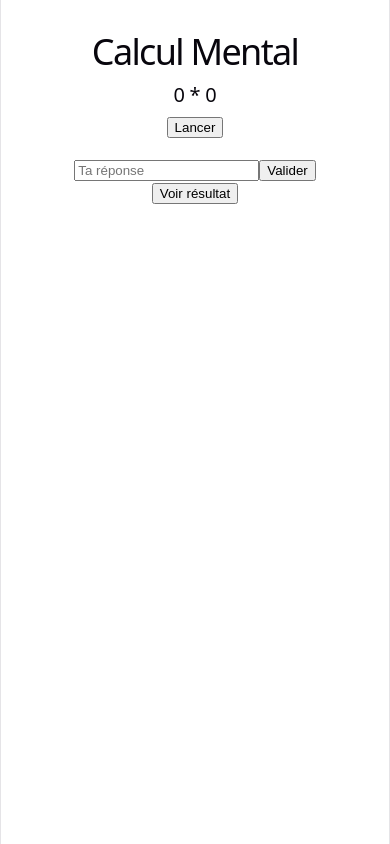
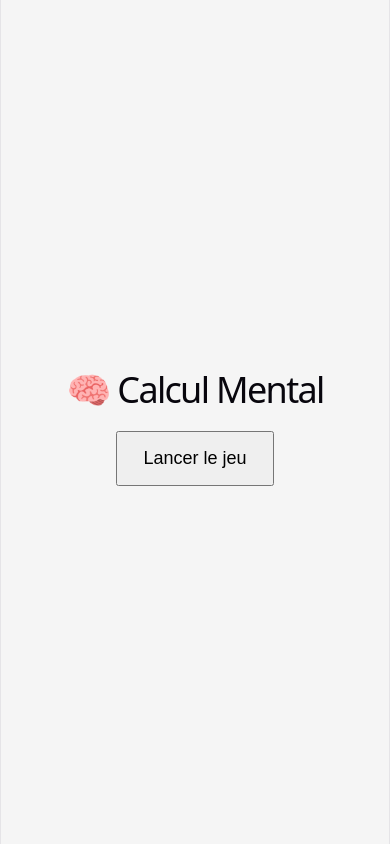
Before and after one commit to RereLeRonron/calcul-mental, a React (Vite) app: page / in a window 390 px wide. Built offline with nearby package versions, Linux system fonts and the light colour scheme.

Commit message:
UI mobile version

```diff
--- a/src/App.jsx
+++ b/src/App.jsx
@@ -1,65 +1,134 @@
-import { useState } from "react";
+import { useState, useEffect } from "react";
 
 export default function App() {
+  const [screen, setScreen] = useState("home");
   const [a, setA] = useState(0);
   const [b, setB] = useState(0);
-  const [operator, setOperator] = useState("*");
+  const [op, setOp] = useState("*");
   const [answer, setAnswer] = useState("");
-  const [result, setResult] = useState(null);
-  const [showResult, setShowResult] = useState(false);
+
+  const [score, setScore] = useState(0);
+  const [time, setTime] = useState(30);
+  const [running, setRunning] = useState(false);
 
   const generate = () => {
-    const num1 = Math.floor(Math.random() * 90 + 10);
-    const num2 = Math.floor(Math.random() * 90 + 10);
-    setA(num1);
-    setB(num2);
+    const ops = ["+", "-", "*"];
+    setA(Math.floor(Math.random() * 90 + 10));
+    setB(Math.floor(Math.random() * 90 + 10));
+    setOp(ops[Math.floor(Math.random() * ops.length)]);
     setAnswer("");
-    setResult(null);
-    setShowResult(false);
   };
 
   const check = () => {
-    let correct;
-    if (operator === "+") correct = a + b;
-    if (operator === "-") correct = a - b;
-    if (operator === "*") correct = a * b;
+    let res;
+    if (op === "+") res = a + b;
+    if (op === "-") res = a - b;
+    if (op === "*") res = a * b;
 
-    setResult(Number(answer) === correct);
+    if (Number(answer) === res) {
+      setScore((s) => s + 1);
+    }
+  };
+
+  useEffect(() => {
+    if (!running) return;
+
+    const t = setInterval(() => {
+      setTime((x) => {
+        if (x <= 1) {
+          clearInterval(t);
+          setRunning(false);
+          setScreen("end");
+          return 0;
+        }
+        return x - 1;
+      });
+    }, 1000);
+
+    return () => clearInterval(t);
+  }, [running]);
+
+  const start = () => {
+    setScore(0);
+    setTime(30);
+    setRunning(true);
+    generate();
+    setScreen("game");
   };
 
   return (
-    <div style={{ padding: 20, fontFamily: "sans-serif" }}>
-      <h1>Calcul Mental</h1>
+    <div style={styles.container}>
 
-      <h2>{a} {operator} {b}</h2>
+      {screen === "home" && (
+        <div style={styles.center}>
+          <h1>🧠 Calcul Mental</h1>
+          <button style={styles.btn} onClick={start}>
+            Lancer le jeu
+          </button>
+        </div>
+      )}
 
-      <button onClick={generate}>Lancer</button>
+      {screen === "game" && (
+        <div style={styles.center}>
+          <h2>{a} {op} {b}</h2>
 
-      <div style={{ marginTop: 20 }}>
-        <input
-          type="number"
-          value={answer}
-          onChange={(e) => setAnswer(e.target.value)}
-          placeholder="Ta réponse"
-        />
-        <button onClick={check}>Valider</button>
-      </div>
+          <input
+            style={styles.input}
+            value={answer}
+            onChange={(e) => setAnswer(e.target.value)}
+            type="number"
+          />
 
-      {result === true && <h3 style={{ color: "green" }}>✔ Bravo</h3>}
-      {result === false && <h3 style={{ color: "red" }}>❌ Faux</h3>}
+          <button
+            style={styles.btn}
+            onClick={() => {
+              check();
+              generate();
+            }}
+          >
+            Valider
+          </button>
 
-      <button onClick={() => setShowResult(!showResult)}>
-        Voir résultat
-      </button>
+          <p>⏱️ {time}s</p>
+          <p>🏆 Score : {score}</p>
+        </div>
+      )}
 
-      {showResult && result !== null && (
-        <p>
-          Résultat correct :
-          {operator === "+" && a + b}
-          {operator === "-" && a - b}
-          {operator === "*" && a * b}
-        </p>
+      {screen === "end" && (
+        <div style={styles.center}>
+          <h2>Fin du jeu 🎯</h2>
+          <p>Score : {score}</p>
+
+          <button style={styles.btn} onClick={() => setScreen("home")}>
+            Rejouer
+          </button>
+        </div>
       )}
+
     </div>
   );
 }
+
+const styles = {
+  container: {
+    height: "100vh",
+    display: "flex",
+    justifyContent: "center",
+    alignItems: "center",
+    fontFamily: "sans-serif",
+    background: "#f5f5f5"
+  },
+  center: {
+    textAlign: "center"
+  },
+  btn: {
+    padding: "15px 25px",
+    fontSize: "18px",
+    marginTop: "10px"
+  },
+  input: {
+    fontSize: "20px",
+    padding: "10px",
+    marginTop: "10px"
+  }
+};
```
